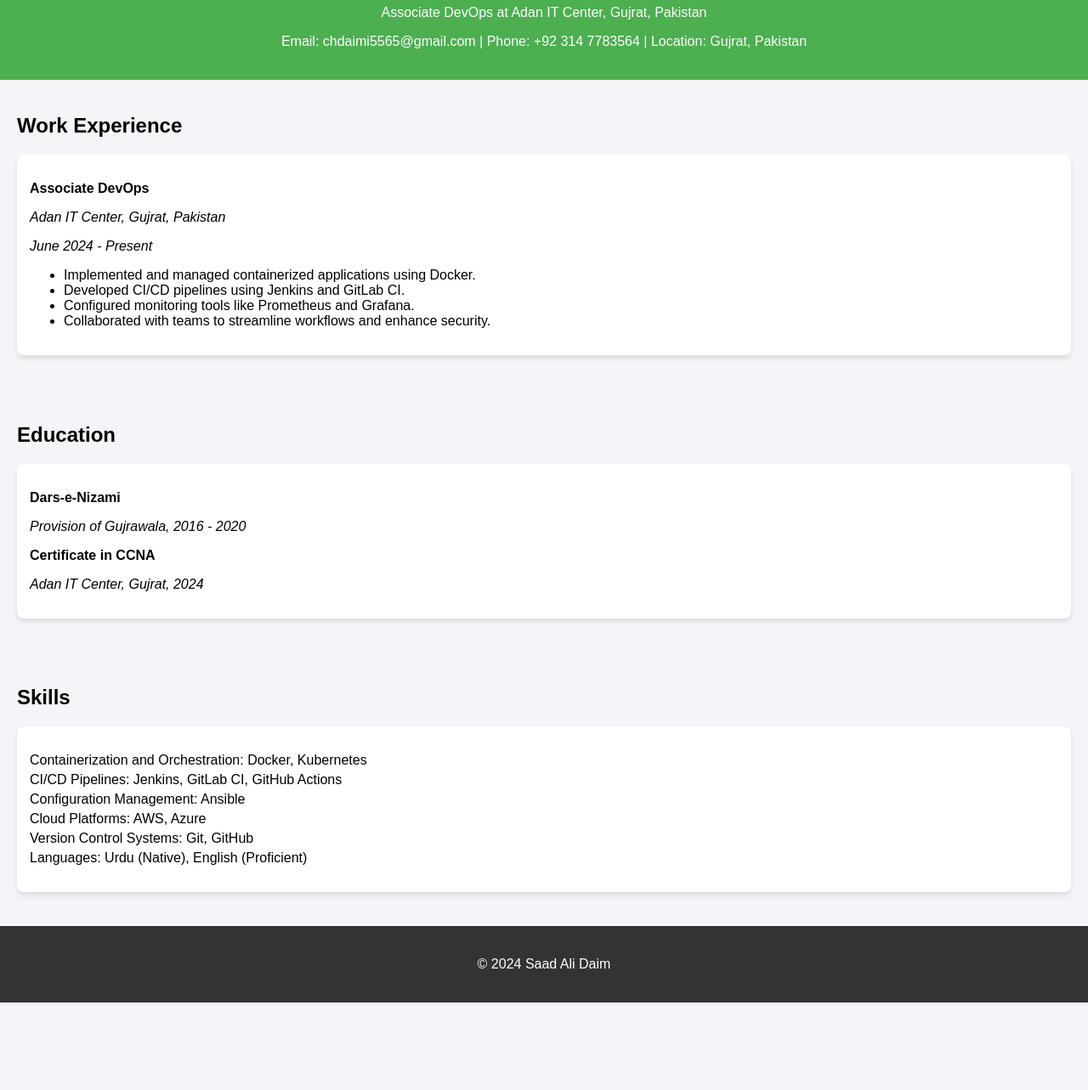
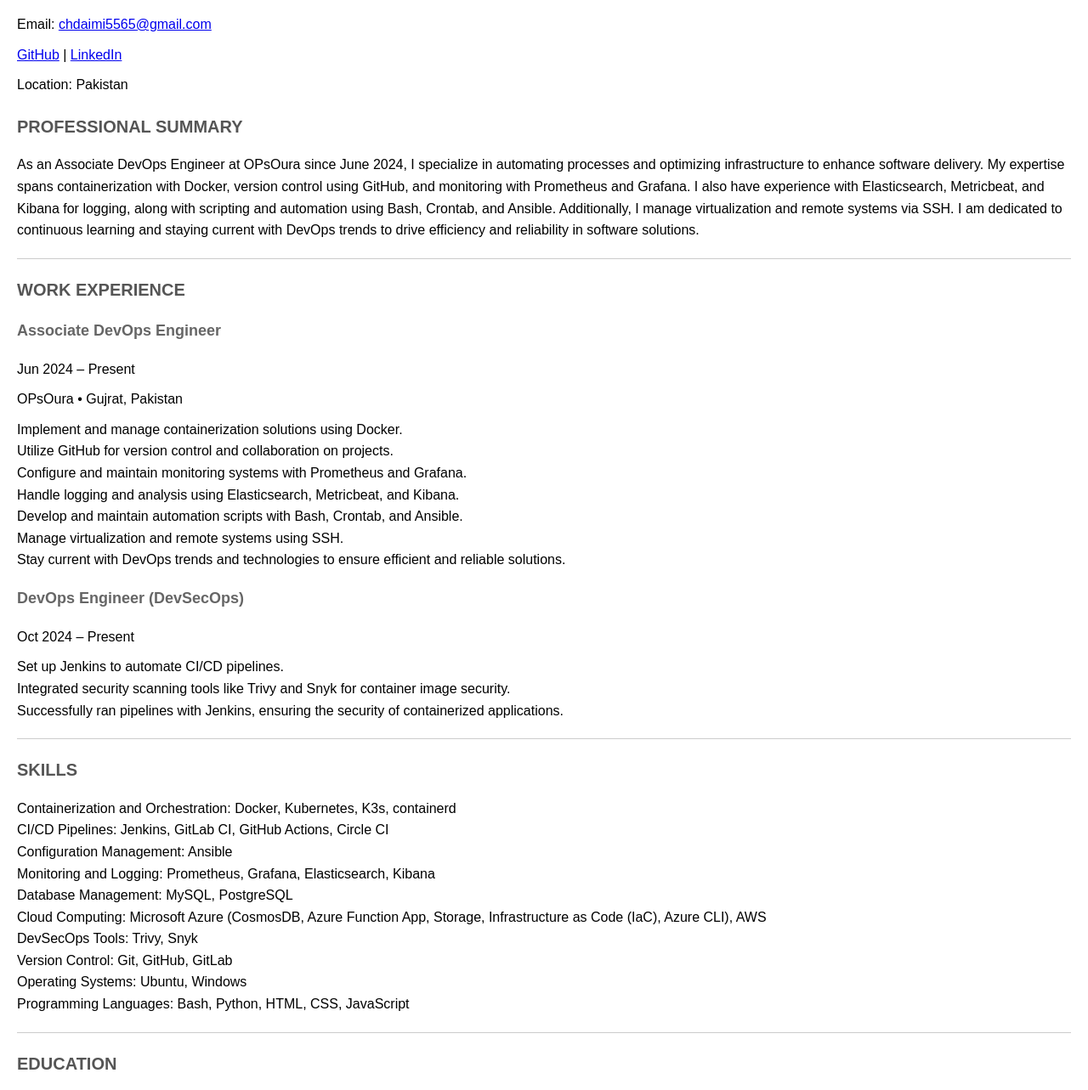
Before and after one commit to Daimi5565/Saad.ali.github.io, a plain HTML site: page index.html in a window 1280 px wide. Shown: the part 94-1377 px from the top of the page at 85% size. Before the commit the page ends 1274 px from the top, so only its background shows below. Drawn offline with Linux system fonts and the light colour scheme.

Commit message:
Update index.html

```diff
--- a/index.html
+++ b/index.html
@@ -3,99 +3,128 @@
 <head>
     <meta charset="UTF-8">
     <meta name="viewport" content="width=device-width, initial-scale=1.0">
-  <title>Saad Ali Daim - Resume</title>
+    <title>Saad Ali Daim's CV</title>
     <style>
         body {
             font-family: Arial, sans-serif;
-      margin: 0;
+            line-height: 1.6;
+            margin: 20px;
+        }
+        h1 {
+            font-size: 24px;
+            color: #333;
+        }
+        h2 {
+            font-size: 20px;
+            color: #555;
+        }
+        h3 {
+            font-size: 18px;
+            color: #666;
+        }
+        p, ul {
+            margin: 0 0 10px;
+        }
+        ul {
+            list-style-type: none;
             padding: 0;
-      background-color: #f4f4f9;
         }
-
-    header {
-      background-color: #4CAF50;
-      color: white;
-      padding: 20px;
-      text-align: center;
-    }
-
-    .section {
-      padding: 20px;
-    }
-
-    .content {
-      background-color: white;
-      padding: 15px;
-      border-radius: 8px;
-      box-shadow: 0 4px 6px rgba(0, 0, 0, 0.1);
+        .contact-info, .section {
             margin-bottom: 20px;
         }
-
-    .skills ul {
-      list-style-type: none;
-      padding-left: 0;
-    }
-
-    .skills li {
-      margin: 5px 0;
-    }
-
-    footer {
-      text-align: center;
-      padding: 20px;
-      background-color: #333;
-      color: white;
+        .section {
+            border-bottom: 1px solid #ccc;
+            padding-bottom: 10px;
         }
     </style>
 </head>
 <body>
-  <header>
-    <h1>Saad Ali Daim</h1>
-    <p>Associate DevOps at Adan IT Center, Gujrat, Pakistan</p>
-    <p>Email: chdaimi5565@gmail.com | Phone: +92 314 7783564 | Location: Gujrat, Pakistan</p>
-  </header>
 
-  <section class="section">
-    <h2>Work Experience</h2>
-    <div class="content">
-      <p><strong>Associate DevOps</strong></p>
-      <p><em>Adan IT Center, Gujrat, Pakistan</em></p>
-      <p><em>June 2024 - Present</em></p>
+    <div class="contact-info">
+        <h1>SAAD ALI DAIM</h1>
+        <p>Phone: +923147783564</p>
+        <p>Email: <a href="mailto:chdaimi5565@gmail.com">chdaimi5565@gmail.com</a></p>
+        <p>
+            <a href="https://github.com/Daimi5565" target="_blank">GitHub</a> |
+            <a href="https://www.linkedin.com/in/saad-alii/" target="_blank">LinkedIn</a>
+        </p>
+        <p>Location: Pakistan</p>
+    </div>
+
+    <div class="section">
+        <h2>PROFESSIONAL SUMMARY</h2>
+        <p>As an Associate DevOps Engineer at OPsOura since June 2024, I specialize in automating processes and optimizing infrastructure to enhance software delivery. My expertise spans containerization with Docker, version control using GitHub, and monitoring with Prometheus and Grafana. I also have experience with Elasticsearch, Metricbeat, and Kibana for logging, along with scripting and automation using Bash, Crontab, and Ansible. Additionally, I manage virtualization and remote systems via SSH. I am dedicated to continuous learning and staying current with DevOps trends to drive efficiency and reliability in software solutions.</p>
+    </div>
+
+    <div class="section">
+        <h2>WORK EXPERIENCE</h2>
+        <h3>Associate DevOps Engineer</h3>
+        <p>Jun 2024 – Present</p>
+        <p>OPsOura • Gujrat, Pakistan</p>
         <ul>
-        <li>Implemented and managed containerized applications using Docker.</li>
-        <li>Developed CI/CD pipelines using Jenkins and GitLab CI.</li>
-        <li>Configured monitoring tools like Prometheus and Grafana.</li>
-        <li>Collaborated with teams to streamline workflows and enhance security.</li>
+            <li>Implement and manage containerization solutions using Docker.</li>
+            <li>Utilize GitHub for version control and collaboration on projects.</li>
+            <li>Configure and maintain monitoring systems with Prometheus and Grafana.</li>
+            <li>Handle logging and analysis using Elasticsearch, Metricbeat, and Kibana.</li>
+            <li>Develop and maintain automation scripts with Bash, Crontab, and Ansible.</li>
+            <li>Manage virtualization and remote systems using SSH.</li>
+            <li>Stay current with DevOps trends and technologies to ensure efficient and reliable solutions.</li>
+        </ul>
+
+        <h3>DevOps Engineer (DevSecOps)</h3>
+        <p>Oct 2024 – Present</p>
+        <ul>
+            <li>Set up Jenkins to automate CI/CD pipelines.</li>
+            <li>Integrated security scanning tools like Trivy and Snyk for container image security.</li>
+            <li>Successfully ran pipelines with Jenkins, ensuring the security of containerized applications.</li>
         </ul>
     </div>
-  </section>
 
-  <section class="section">
-    <h2>Education</h2>
-    <div class="content">
-      <p><strong>Dars-e-Nizami</strong></p>
-      <p><em>Provision of Gujrawala, 2016 - 2020</em></p>
-      <p><strong>Certificate in CCNA</strong></p>
-      <p><em>Adan IT Center, Gujrat, 2024</em></p>
-    </div>
-  </section>
-
-  <section class="section">
-    <h2>Skills</h2>
-    <div class="content skills">
+    <div class="section">
+        <h2>SKILLS</h2>
         <ul>
-        <li>Containerization and Orchestration: Docker, Kubernetes</li>
-        <li>CI/CD Pipelines: Jenkins, GitLab CI, GitHub Actions</li>
+            <li>Containerization and Orchestration: Docker, Kubernetes, K3s, containerd</li>
+            <li>CI/CD Pipelines: Jenkins, GitLab CI, GitHub Actions, Circle CI</li>
             <li>Configuration Management: Ansible</li>
-        <li>Cloud Platforms: AWS, Azure</li>
-        <li>Version Control Systems: Git, GitHub</li>
-        <li>Languages: Urdu (Native), English (Proficient)</li>
+            <li>Monitoring and Logging: Prometheus, Grafana, Elasticsearch, Kibana</li>
+            <li>Database Management: MySQL, PostgreSQL</li>
+            <li>Cloud Computing: Microsoft Azure (CosmosDB, Azure Function App, Storage, Infrastructure as Code (IaC), Azure CLI), AWS</li>
+            <li>DevSecOps Tools: Trivy, Snyk</li>
+            <li>Version Control: Git, GitHub, GitLab</li>
+            <li>Operating Systems: Ubuntu, Windows</li>
+            <li>Programming Languages: Bash, Python, HTML, CSS, JavaScript</li>
         </ul>
     </div>
-  </section>
 
-  <footer>
-    <p>&copy; 2024 Saad Ali Daim</p>
-  </footer>
+    <div class="section">
+        <h2>EDUCATION</h2>
+        <h3>Dars e Nizami</h3>
+        <p>Jan 2015 – Jan 2020</p>
+        <p>Jamia Nusrat ul Uloom • Gujranwala, Pakistan</p>
+    </div>
+
+    <div class="section">
+        <h2>COURSES AND CERTIFICATIONS</h2>
+        <h3>DevOps Course</h3>
+        <p>Adan IT Center, 2024</p>
+        <ul>
+            <li>Gained expertise in automation, CI/CD pipelines, and container orchestration with hands-on experience in implementing DevOps practices.</li>
+        </ul>
+
+        <h3>Certificate in CCNA</h3>
+        <p>Adan IT Center, 2024</p>
+        <ul>
+            <li>Acquired knowledge in networking fundamentals, routing and switching, and network security.</li>
+        </ul>
+    </div>
+
+    <div class="section">
+        <h2>LANGUAGES</h2>
+        <ul>
+            <li>Urdu (Native)</li>
+            <li>English (Proficient)</li>
+        </ul>
+    </div>
+
 </body>
 </html>
```
Lines whose indentation alone changed are shown as unchanged.
